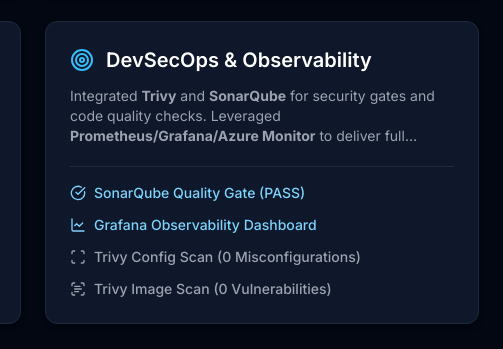
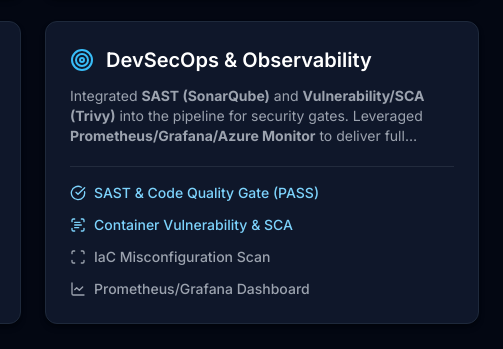
Before and after one commit to karthick0810/azure-devsecops-pipeline, a plain HTML site: page index.html in a window 1280 px wide. Shown: the part 1195-1544 px from the top of the page, 777-1280 px from the left. Drawn offline with nearby package versions, Linux system fonts and the light colour scheme.

Commit message:
Update index.html

```diff
--- a/index.html
+++ b/index.html
@@ -292,30 +292,31 @@
                         </div>
                     </article>
 
-                    <!-- Card 4: Security & Observability - ENHANCED -->
+                    <!-- Card 4: Security & Observability - ENHANCED with DevSecOps Terms -->
                     <article class="card-glow rounded-xl p-6 hover:shadow-2xl">
                         <div class="flex items-center mb-3 text-accent">
                             <i data-lucide="target" class="w-6 h-6 mr-3"></i>
                             <h3 class="text-xl font-semibold text-white">DevSecOps & Observability</h3>
                         </div>
                         <p class="text-sm text-gray-400 mb-5 line-clamp-3">
-                            Integrated <strong>Trivy</strong> and <strong>SonarQube</strong> for security gates and code quality checks. Leveraged <strong>Prometheus/Grafana/Azure Monitor</strong> to deliver full operational observability, demonstrating a zero-vulnerability posture.
+                            Integrated <strong>SAST (SonarQube)</strong> and <strong>Vulnerability/SCA (Trivy)</strong> into the pipeline for security gates. Leveraged <strong>Prometheus/Grafana/Azure Monitor</strong> to deliver full operational observability, demonstrating a zero-vulnerability posture.
                         </p>
                         <div class="card-links flex flex-col gap-3 border-t border-gray-700/50 pt-4">
-                            <!-- New SonarQube link -->
+                            <!-- SAST/Code Quality -->
                             <a href="Images/{141E033B-01BA-4295-BA98-0B8764D25BA3}.png" target="_blank" class="flex items-center text-sm font-medium text-sky-300 hover:text-white transition-colors">
-                                <i data-lucide="check-circle" class="w-4 h-4 mr-2"></i> SonarQube Quality Gate (PASS)
+                                <i data-lucide="check-circle" class="w-4 h-4 mr-2"></i> SAST & Code Quality Gate (PASS)
                             </a>
-                            <!-- New Grafana link -->
-                            <a href="Images/{21B2C81D-7AFD-4FAC-8835-3614BB1ABA14}.png" target="_blank" class="flex items-center text-sm font-medium text-sky-300 hover:text-white transition-colors">
-                                <i data-lucide="line-chart" class="w-4 h-4 mr-2"></i> Grafana Observability Dashboard
+                            <!-- Container Vulnerability/SCA -->
+                            <a href="Images/{7DA95E8E-8EA2-452E-A8E3-8839D9DDA6BC}.png" target="_blank" class="flex items-center text-sm font-medium text-sky-300 hover:text-white transition-colors">
+                                <i data-lucide="scan-text" class="w-4 h-4 mr-2"></i> Container Vulnerability & SCA
                             </a>
-                            <!-- Existing Trivy links -->
+                            <!-- IaC Misconfiguration -->
                             <a href="Images/{951C0EE3-F7E5-4291-AEE0-C08DFDDF01C9}.png" target="_blank" class="flex items-center text-sm font-medium text-gray-400 hover:text-sky-300 transition-colors">
-                                <i data-lucide="scan" class="w-4 h-4 mr-2"></i> Trivy Config Scan (0 Misconfigurations)
+                                <i data-lucide="scan" class="w-4 h-4 mr-2"></i> IaC Misconfiguration Scan
                             </a>
-                            <a href="Images/{7DA95E8E-8EA2-452E-A8E3-8839D9DDA6BC}.png" target="_blank" class="flex items-center text-sm font-medium text-gray-400 hover:text-sky-300 transition-colors">
-                                <i data-lucide="scan-text" class="w-4 h-4 mr-2"></i> Trivy Image Scan (0 Vulnerabilities)
+                            <!-- Monitoring -->
+                            <a href="Images/{21B2C81D-7AFD-4FAC-8835-3614BB1ABA14}.png" target="_blank" class="flex items-center text-sm font-medium text-gray-400 hover:text-sky-300 transition-colors">
+                                <i data-lucide="line-chart" class="w-4 h-4 mr-2"></i> Prometheus/Grafana Dashboard
                             </a>
                         </div>
                     </article>
```
